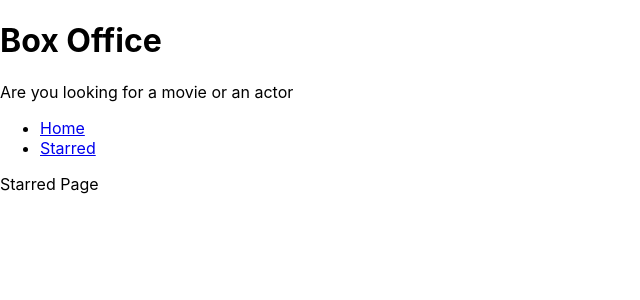
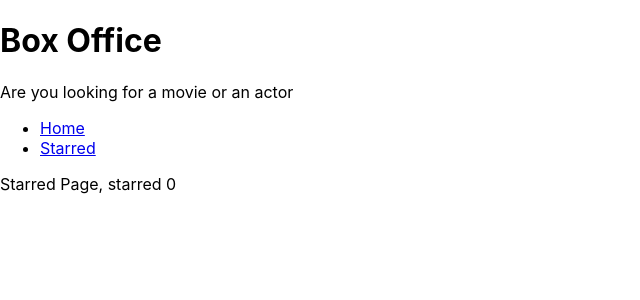
Before and after one commit to swasthikka/boxOfficeApp, a React (Create React App) app: page /starred in a window 1280 px wide. Shown: the top 300 px of the page, without its empty margins (0-640 px from the left). Built offline with nearby package versions, Linux system fonts and the light colour scheme.

Commit message:
button changes for star me and starred page shoes no of starred shows

```diff
--- a/src/Components/shows/ShowCard.jsx
+++ b/src/Components/shows/ShowCard.jsx
@@ -1,4 +1,4 @@
-const ShowCard = ({ name, image, id, summary }) => {
+const ShowCard = ({ name, image, id, summary, onStarMeClick, isStarred }) => {
   const summaryStripped = summary
     ? summary.split(' ').slice(0, 10).join(' ').replace(/<.+?>/g, '')
     : 'No description available';
@@ -12,7 +12,9 @@
         <a href={`/show/${id}`} target="_blank" rel="noreferrer">
           Read More
         </a>
-        <button type="button">Star Me</button>
+        <button type="button" onClick={() => onStarMeClick(id)}>
+          {isStarred ? 'Unstar Me' : 'Star Me'}
+        </button>
       </div>
     </div>
   );
--- a/src/Components/shows/ShowGrid.jsx
+++ b/src/Components/shows/ShowGrid.jsx
@@ -1,6 +1,15 @@
 import ShowCard from './ShowCard';
-
+import { useStarredShows } from '../../lib/useStarredShows';
 const ShowGrid = ({ shows }) => {
+  const [starredShows, dispatchStarred] = useStarredShows();
+  const onStarMeClick = showId => {
+    const isStarred = starredShows.includes(showId);
+    if (isStarred) {
+      dispatchStarred({ type: 'UNSTAR', showId });
+    } else {
+      dispatchStarred({ type: 'STAR', showId });
+    }
+  };
   return (
     <div>
       {shows.map(data => (
@@ -12,6 +21,8 @@
             data.show.image ? data.show.image.medium : '/imagenotfound.png'
           }
           summary={data.show.summary}
+          onStarMeClick={onStarMeClick}
+          isStarred={starredShows.includes(data.show.id)}
         />
       ))}
     </div>
--- /dev/null
+++ b/src/lib/useStarredShows.js
@@ -0,0 +1,29 @@
+import { useReducer, useEffect } from 'react';
+//custom hook
+const usePersistedReducer = (reducer, initialState, localStorageKey) => {
+  const [state, dispatch] = useReducer(reducer, initialState, initial => {
+    const persistedValue = localStorage.getItem(localStorageKey);
+    return persistedValue ? JSON.parse(persistedValue) : initial;
+  });
+
+  useEffect(() => {
+    localStorage.setItem(localStorageKey, JSON.stringify(state));
+  }, [state, localStorageKey]);
+
+  return [state, dispatch];
+};
+
+const starredShowReducer = (currentStarred, action) => {
+  switch (action.type) {
+    case 'STAR':
+      return currentStarred.concat(action.showId);
+    case 'UNSTAR':
+      return currentStarred.filter(showId => showId !== action.showId);
+    default:
+      return currentStarred;
+  }
+};
+
+export const useStarredShows = () => {
+  return usePersistedReducer(starredShowReducer, [], 'starredShows');
+};
--- a/src/pages/Home.jsx
+++ b/src/pages/Home.jsx
@@ -44,6 +44,7 @@
   return (
     <div>
       <SearchForm onSearch={onSearch} />
+
       <div>{renderApiData()}</div>
     </div>
   );
--- a/src/pages/Starred.jsx
+++ b/src/pages/Starred.jsx
@@ -1,4 +1,8 @@
+import { useStarredShows } from '../lib/useStarredShows';
+
 const Starred = () => {
-  return <div>Starred Page</div>;
+  const [starredShows] = useStarredShows();
+
+  return <div>Starred Page, starred {starredShows.length}</div>;
 };
 export default Starred;
```
